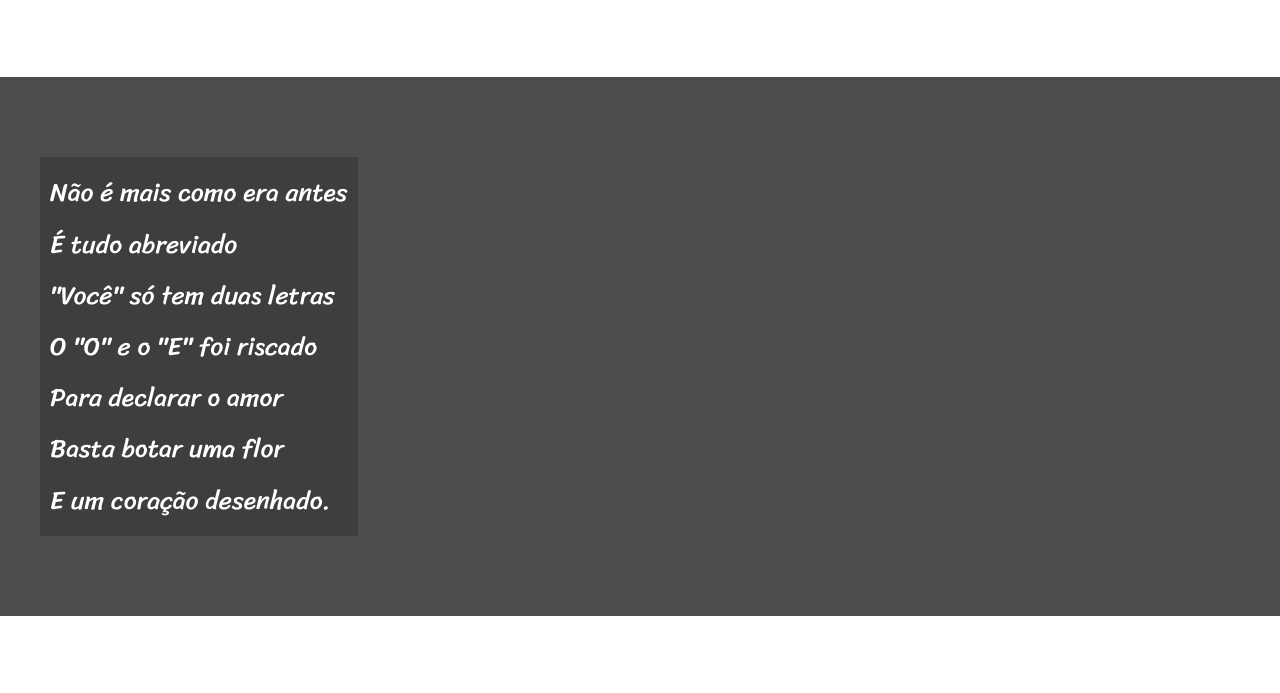
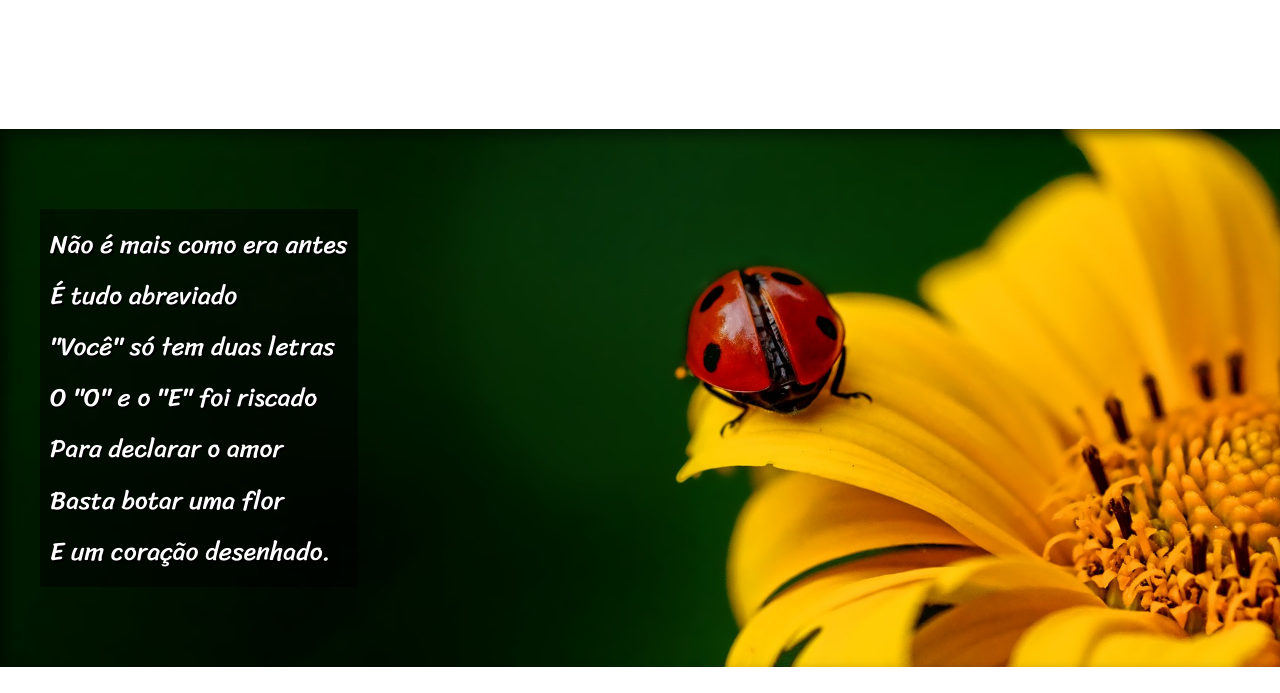
Before and after one commit to MarcosVogado/desafio-cordel, a plain HTML site: page index.html in a window 1280 px wide. Shown: the part 633-1326 px from the top of the page. Drawn offline with Linux system fonts and the light colour scheme.

Commit message:
finalizado
foi muito bacana fazer o efeito paralax

```diff
--- a/estilo/style.css
+++ b/estilo/style.css
@@ -58,6 +58,10 @@ section {
     font-size: 2vw;
 }
 
+section > p{
+    padding-bottom: 2em;
+}
+
 .normal{
     background-color: white;
     color: black;
@@ -66,12 +70,26 @@ section {
 .imagem{
     background-color: rgb(76, 76, 76);
     color: white;
+    box-shadow: inset 6px 6px 13px 0px rgba(0, 0, 0, 0.511);
+    background-size: cover;
+    background-attachment: fixed;
 }
 
 .imagem > p{
-    background-color: rgba(0, 0, 0, 0.18);
+    background-color: rgba(0, 0, 0, 0.5);
     display: inline-block;
     padding: 10px;
+    text-shadow: 2px 2px 0px black;
+}
+
+#img01 {
+    background-image: url(../imagens/background001.jpg);
+    background-position: right center;
+}
+
+#img02 {
+    background-image: url(../imagens/background002.jpg);
+    background-position: right center;
 }
 
 
--- a/index.html
+++ b/index.html
@@ -26,7 +26,7 @@
         </p>
     </section>
 
-    <section class="imagem">
+    <section class="imagem" id="img01">
         <p>
             Não é mais como era antes<br>
             É tudo abreviado<br>
@@ -60,7 +60,7 @@
         </p>
     </section>
 
-    <section class="imagem">
+    <section class="imagem" id="img02">
         <p>
             Tenho saudade das cartas<br>
             Escritas com a própria mão<br>
```
